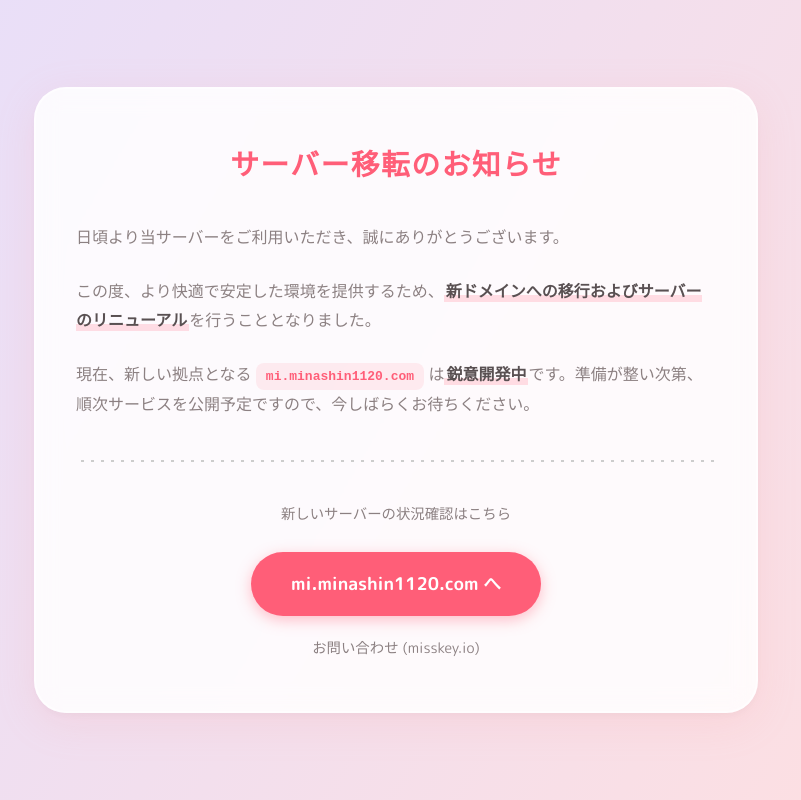
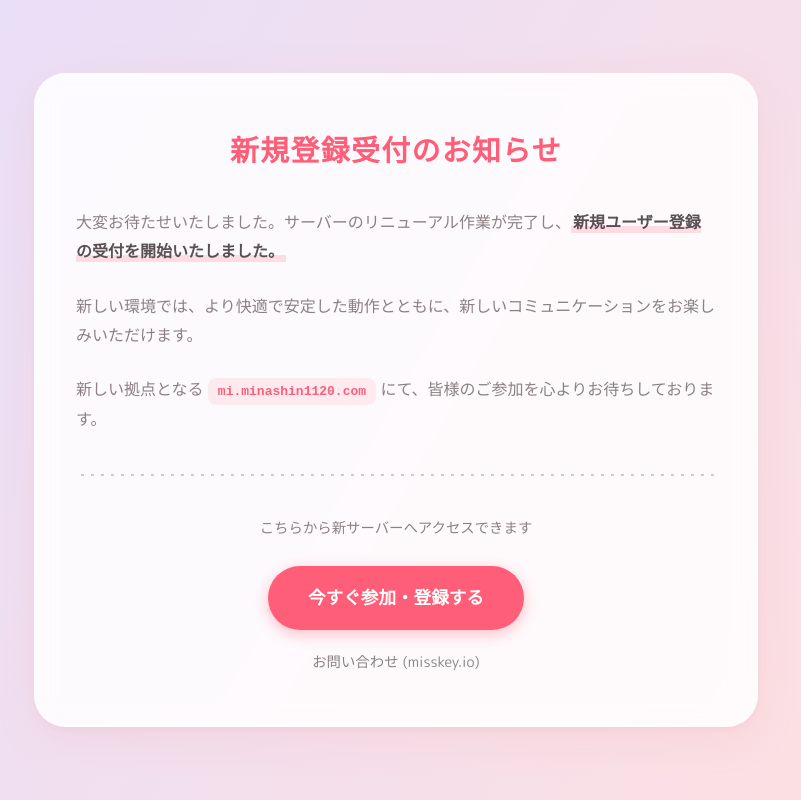
Before and after one commit to Minashin1120/misskey-exist, a plain HTML site: page index.html in a window 1280 px wide. Shown: the whole page, without its empty margins (244-1045 px from the left). Drawn offline with Linux system fonts and the light colour scheme.

Commit message:
Update title and content for server renewal announcement

```diff
--- a/index.html
+++ b/index.html
@@ -3,7 +3,7 @@
 <head>
     <meta charset="UTF-8">
     <meta name="viewport" content="width=device-width, initial-scale=1.0">
-    <title>サーバー移転とリニューアルのお知らせ</title>
+    <title>新規登録受付中！サーバーリニューアルのお知らせ</title>
     <link href="https://fonts.googleapis.com/css2?family=M+PLUS+Rounded+1c:wght@400;500;700&display=swap" rel="stylesheet">
     <style>
         :root {
@@ -180,20 +180,20 @@
 </head>
 <body>
     <div class="content-wrapper">
-        <h1 class="animated">サーバー移転のお知らせ</h1>
+        <h1 class="animated">新規登録受付のお知らせ</h1>
 
-        <p class="animated">日頃より当サーバーをご利用いただき、誠にありがとうございます。</p>
+        <p class="animated">大変お待たせいたしました。サーバーのリニューアル作業が完了し、<span class="highlight">新規ユーザー登録の受付を開始いたしました。</span></p>
 
-        <p class="animated">この度、より快適で安定した環境を提供するため、<span class="highlight">新ドメインへの移行およびサーバーのリニューアル</span>を行うこととなりました。</p>
+        <p class="animated">新しい環境では、より快適で安定した動作とともに、新しいコミュニケーションをお楽しみいただけます。</p>
 
-        <p class="animated">現在、新しい拠点となる <span class="domain-badge">mi.minashin1120.com</span> は<span class="highlight">鋭意開発中</span>です。準備が整い次第、順次サービスを公開予定ですので、今しばらくお待ちください。</p>
+        <p class="animated">新しい拠点となる <span class="domain-badge">mi.minashin1120.com</span> にて、皆様のご参加を心よりお待ちしております。</p>
 
         <hr class="separator animated">
 
         <div class="action-section animated">
-            <p>新しいサーバーの状況確認はこちら</p>
+            <p>こちらから新サーバーへアクセスできます</p>
             <a href="https://mi.minashin1120.com" class="main-button">
-                mi.minashin1120.com へ
+                今すぐ参加・登録する
             </a>
             <a href="https://misskey.io/@Minashin1120" class="secondary-link" target="_blank" rel="noopener">
                 お問い合わせ (misskey.io)
```
